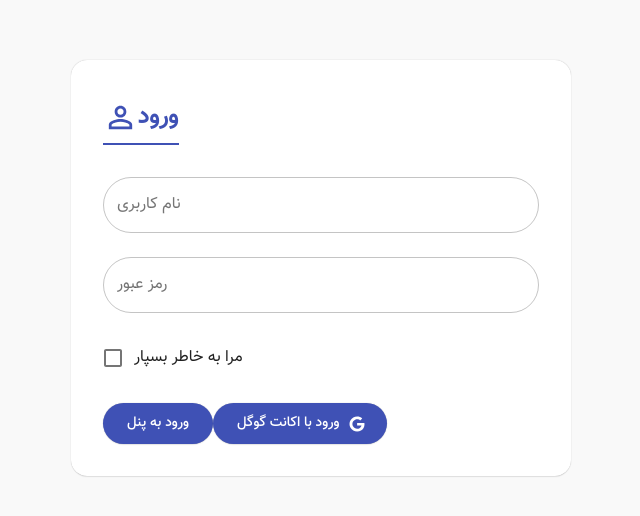
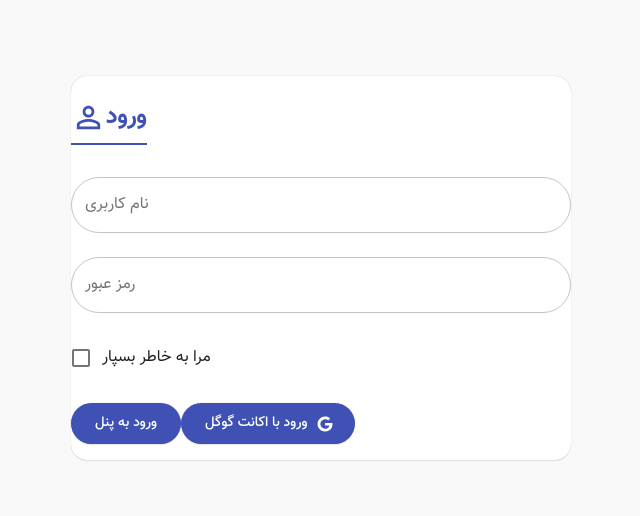
Before and after one commit to hassanEB1379/online-shop-panel-admin, a React (Create React App) app: page /login in a window 1280 px wide. Shown: the part 132-648 px from the top of the page, without its empty margins (319-959 px from the left). Built offline with nearby package versions, Linux system fonts and the light colour scheme; the HTML template or start-up script is replaced by a standard one; what jss-rtl would draw is missing.

Commit message:
change style login page

```diff
--- a/src/pages/Login/styles.js
+++ b/src/pages/Login/styles.js
@@ -2,7 +2,6 @@ import { makeStyles } from '@material-ui/core';
 
 const useStyles = makeStyles(theme => ({
   paper: {
-    padding: theme.spacing(4),
     width: 500,
     [theme.breakpoints.down('xs')]: {
       width: 300,
```
